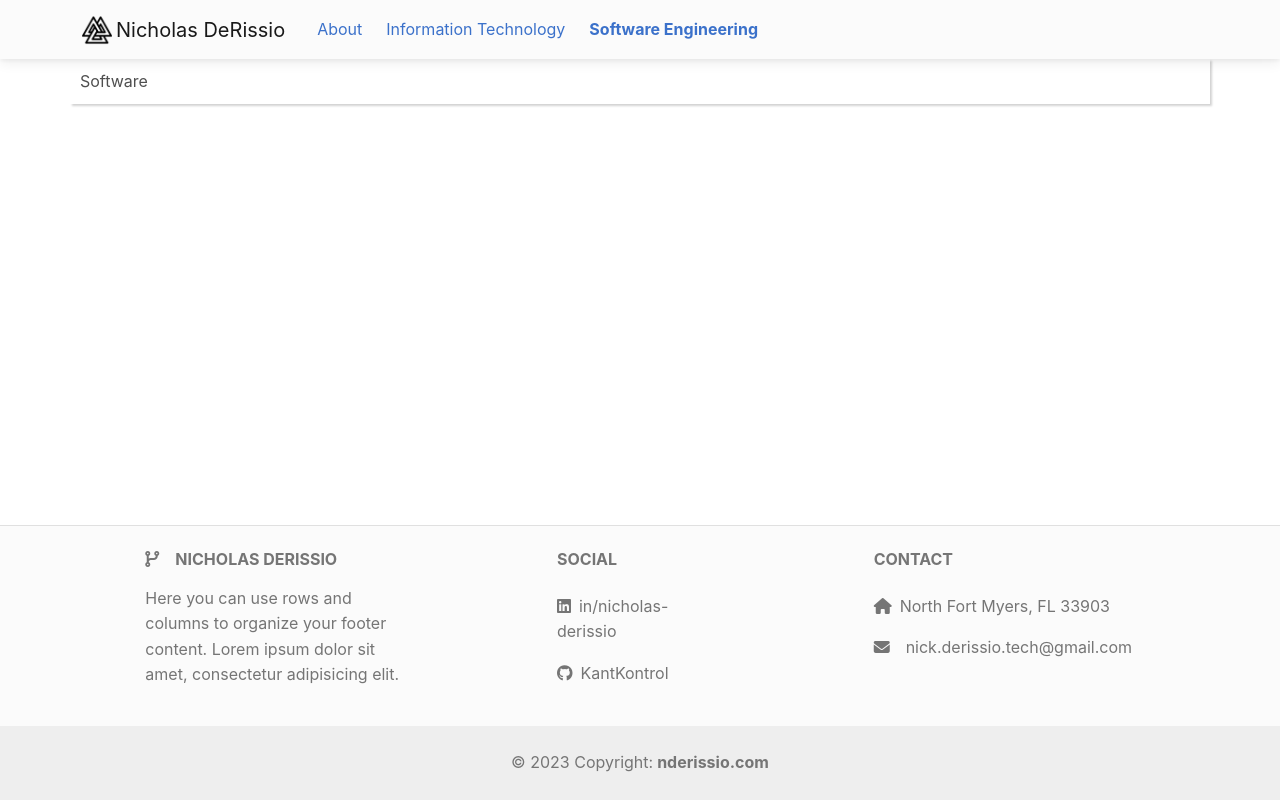
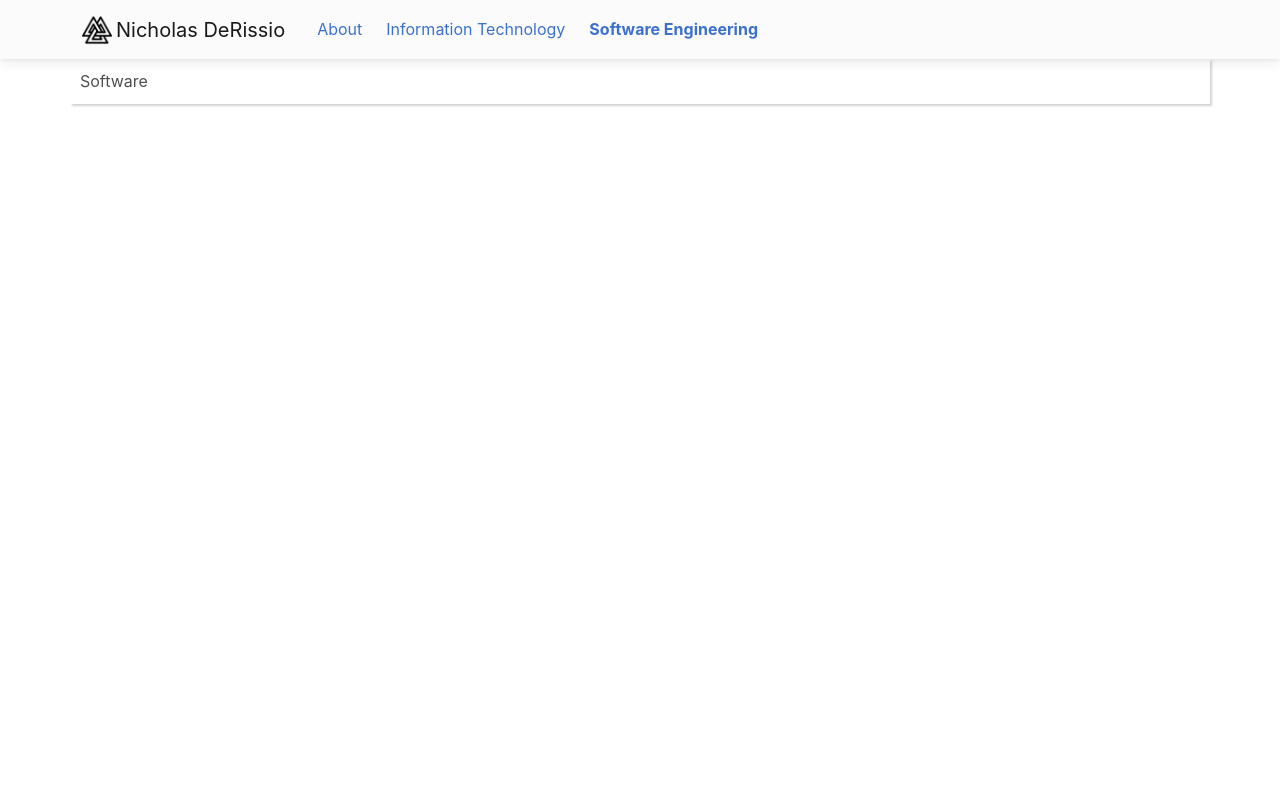
Before and after one commit to KantKontrol/React-Portfolio-2, a React (Create React App) app: page /software in a window 1280 px wide. Shown: the top 800 px of the page. Built offline with nearby package versions, Linux system fonts and the light colour scheme.

Commit message:
removed sticky footer

```diff
--- a/src/components/Footer/index.tsx
+++ b/src/components/Footer/index.tsx
@@ -12,7 +12,7 @@ const Footer = () => {
   return (
     <MDBFooter
       bgColor="light"
-      className="text-center text-lg-start text-muted fixed-bottom border-top"
+      className="text-center text-lg-start text-muted  border-top"
     >
       <section className="">
         <MDBContainer className="text-center text-md-start mt-4">
```
